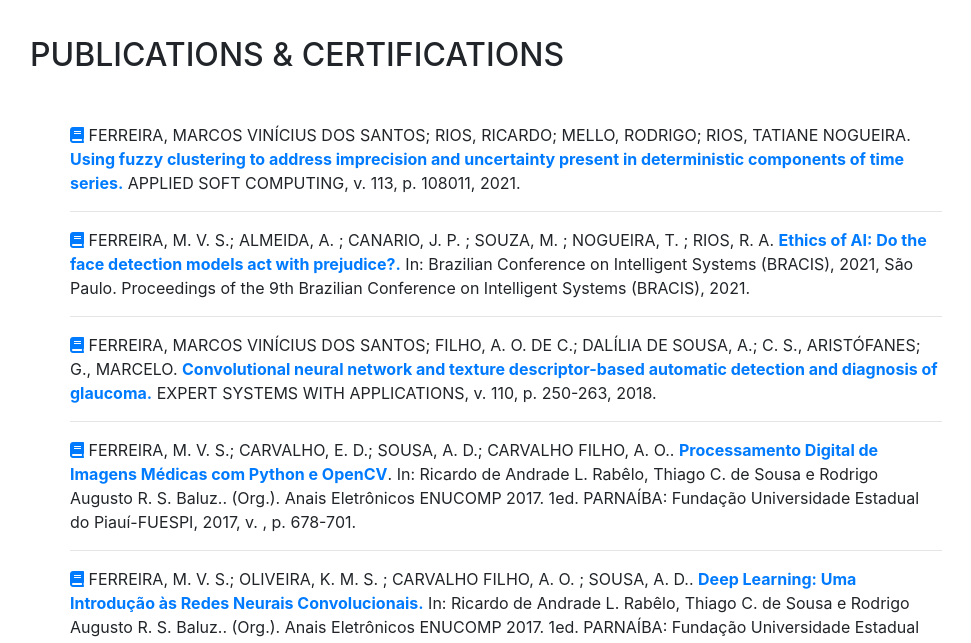
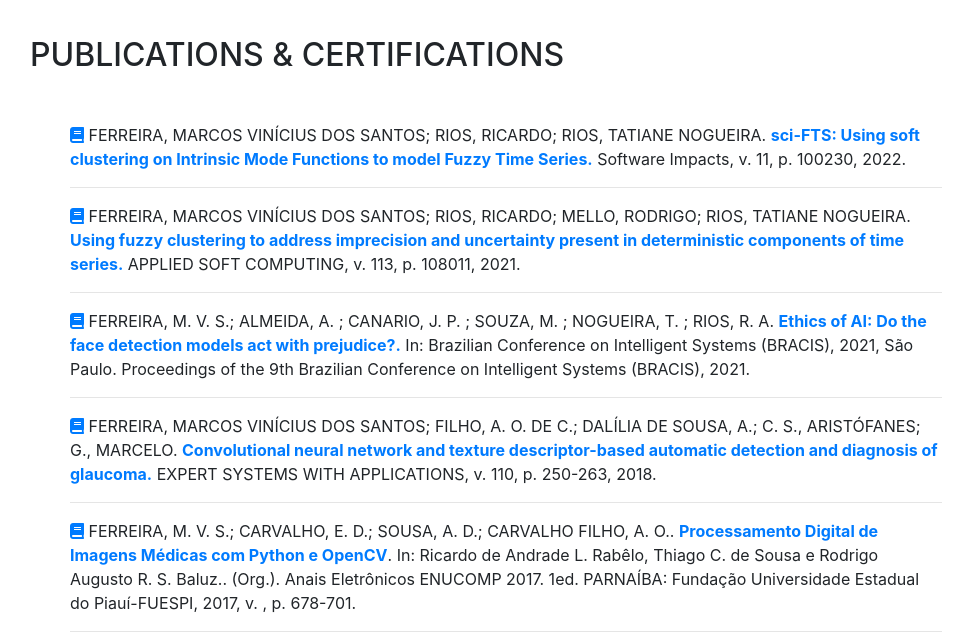
Before and after one commit to Marcos001/Marcos001.github.io, a website with bundled scripts: page index.html in a window 1280 px wide. Shown: the part 4400-5043 px from the top of the page, without its empty margins (290-1261 px from the left). Built offline with nearby package versions, Linux system fonts and the light colour scheme; a web font is replaced by a local one.

Commit message:
add papers

```diff
--- a/index.html
+++ b/index.html
@@ -343,7 +343,17 @@
           <h2 class="mb-5"> Publications &amp; Certifications</h2>
           <ul class="fa-ul mb-0">
 
+            <!-- 2022 -->
+            <li>
+              <a href="https://doi.org/10.1016/j.simpa.2022.100230" target="_blank"><i class="fas fa-book"></i></a>
+              FERREIRA, MARCOS VINÍCIUS DOS SANTOS; RIOS, RICARDO; RIOS, TATIANE NOGUEIRA.
+              <b class='text-primary'> sci-FTS: Using soft clustering on Intrinsic Mode Functions to model Fuzzy Time Series.</b>
+              Software Impacts, v. 11, p. 100230, 2022.
+            </li>
+            <hr/>
+
             <!-- 2021 -->
+
             <li>
               <a href="https://doi.org/10.1016/j.asoc.2021.108011" target="_blank"><i class="fas fa-book"></i></a>
               FERREIRA, MARCOS VINÍCIUS DOS SANTOS; RIOS, RICARDO; MELLO, RODRIGO; RIOS, TATIANE NOGUEIRA.
```
